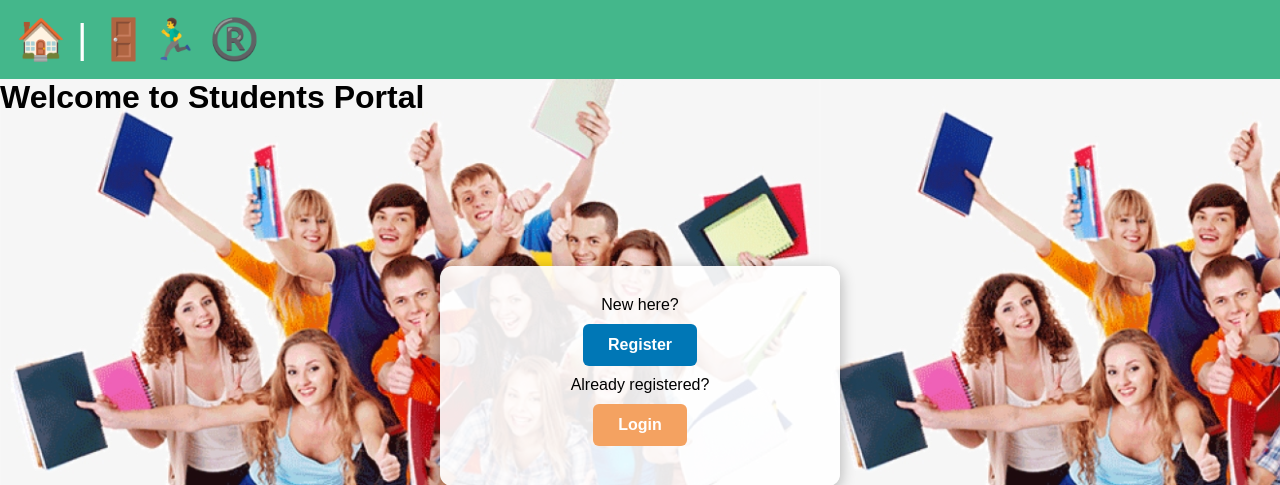
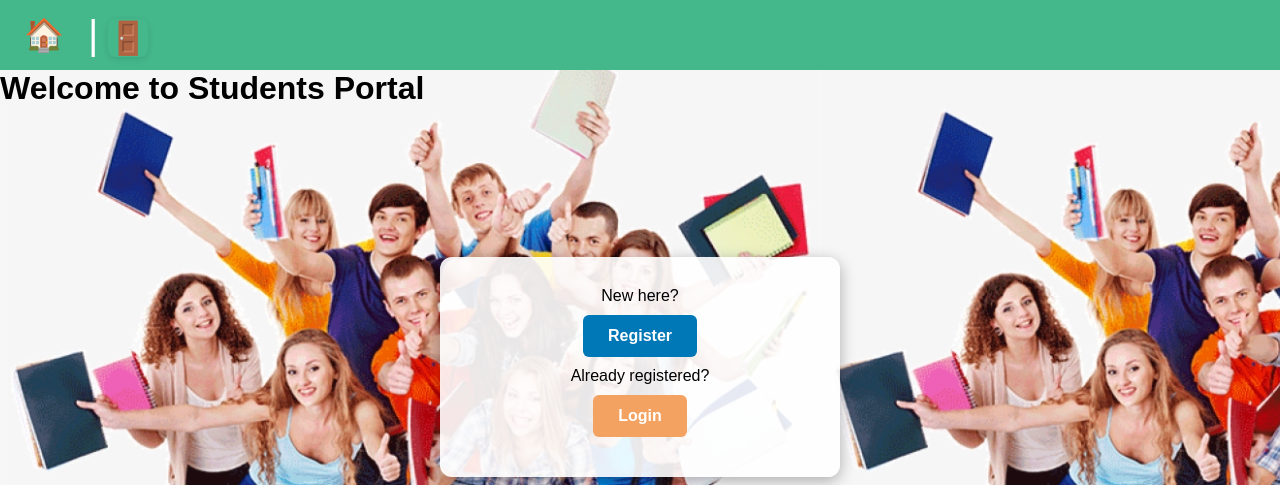
Before and after one commit to LYNDA2203/student_portal_django, a Django app: page / in a window 1280 px wide. Shown: the top 485 px of the page. Run offline with Django 5.2, Linux system fonts and the light colour scheme; a user stored in the database is signed in.

Commit message:
[LYNDA] Feat:Updated the few features and also added the logout bar

```diff
--- a/studentportal/static/css/style.css
+++ b/studentportal/static/css/style.css
@@ -33,6 +33,11 @@ form {
     border-radius: 8px;
     box-shadow: 0 2px 6px rgba(0,0,0,0.1);
 }
+
+.form-group {
+    margin-bottom: 15px; /* space between groups */
+}
+
 
 form h2 {
     text-align: center;
@@ -117,3 +122,58 @@ p.error {
 .container a.login:hover {
     background: #e76f51;
 }
+
+.navbar {
+    background-color: #44B78B;   /* green bar */
+    padding: 10px;
+    display: flex;
+    gap: 10px;
+    align-items: center;
+}
+
+/* Style for all nav buttons */
+.nav-btn {
+    color: #44B78B;
+    padding: 6px 14px;
+    border-radius: 6px;
+    font-weight: bold;
+    text-decoration: none;
+    border: none;
+    cursor: pointer;
+    transition: 0.3s ease;
+    font-size: 0.8em;
+    display: inline-block;
+
+}
+
+/* Hover effect */
+.nav-btn:hover {
+    background: #2f728c;
+    color: white;
+}
+
+/* Special style for Logout */
+.nav-left {
+  margin-left: auto;
+  display: flex;
+  align-items: center;
+  gap: 1px;
+}
+
+.logout-form,
+.logout-btn {
+  background: transparent;
+  border: none;
+  outline: none;
+  padding: 0;
+  margin: 0;
+  width: auto;
+  display: inline-flex;
+  align-items: center;
+  justify-content: center;
+  cursor: pointer;
+}
+
+.nav-btn.logout-btn:hover {
+    background: #cc5656;
+}
--- a/studentportal/studentportal/urls.py
+++ b/studentportal/studentportal/urls.py
@@ -24,4 +24,5 @@ urlpatterns = [
     path('login/',views.login_view,name='login'),
     path('register/',views.register_view,name='register'),
     path('courses/',include('courses.urls')),
+    path('logout/',views.logout_view,name='logout'),
 ]
--- a/studentportal/studentportal/views.py
+++ b/studentportal/studentportal/views.py
@@ -1,6 +1,7 @@
 from django.shortcuts import render, redirect
 from django.contrib.auth.forms import UserCreationForm
-from django.contrib.auth import login,authenticate
+from django.contrib.auth import login,authenticate,logout
+from django.contrib.auth.forms import AuthenticationForm
 
 
 def home_view(request):
@@ -24,16 +25,19 @@ def register_view(request):
 
 
 def login_view(request):
+    form = AuthenticationForm(request, data=request.POST or None)
     if request.method == "POST":
-        username = request.POST.get("username")
-        password = request.POST.get("password")
-        user = authenticate(request, username=username, password=password)
-        if user is not None:  # Only registered users with correct credentials
+        if form.is_valid():
+            user = form.get_user()
             login(request, user)
             return redirect('home')
         else:
             error = "Invalid username or password"
     else:
         error = None
+    return render(request, 'login.html', {'form': form, 'error': error})
 
-    return render(request, 'login.html', {'error': error})
+def logout_view(request):
+     if request.method in ["POST", "GET"]:
+        logout(request)
+        return redirect('home')
--- a/studentportal/templates/layout.html
+++ b/studentportal/templates/layout.html
@@ -15,21 +15,44 @@
 
 </head>
 <body background="static/image/students_image.png">
-    <nav>
-       <a href="/" style="text-decoration: none;">
-            <span role="img" aria-label="Home" title="Home">🏠</span>
-        </a> |
+   <nav class="navbar">
+    <!-- Always show Home -->
+    <a href="{% url 'home' %}" class="nav-btn" style="text-decoration: none;">
+        <span role="img" aria-label="Home" title="Home">🏠</span>
+    </a> |
+
+    <!-- If user is logged in, show Logout -->
+    <div class="nav-right">
         {% if user.is_authenticated %}
-         <a href="/login" style="text-decoration: none;">
-            <span role="img" aria-label="login" title = "login">🚪🏃‍♂️</span>
-        </a>
+        <form action="{% url 'logout' %}" method="post" class="logout-form">
+            {% csrf_token %}
+            <button type="submit" class="nav-btn logout-btn">🚪</button>
+        </form>
+        {% else %}
 
+        <!-- If user is not logged in -->
+        {% if request.resolver_match.url_name == "login" %}
+            <!-- On login page: show Home + Register -->
+            <a href="{% url 'register' %}" class="nav-btn" style="text-decoration: none;">
+                <span role="img" aria-label="register" title="Register">®️</span>
+            </a>
+        {% elif request.resolver_match.url_name == "register" %}
+            <!-- On register page: show Home + Login -->
+            <a href="{% url 'login' %}" class="nav-btn" style="text-decoration: none;">
+                <span role="img" aria-label="login" title="Login">🔑</span>
+            </a>
+        {% elif request.resolver_match.url_name == "home" %}
+            <!-- On home page: show Register + Login -->
+            <a href="{% url 'register' %}" class="nav-btn" style="text-decoration: none;">
+                <span role="img" aria-label="register" title="Register">®️</span>
+            </a> |
+            <a href="{% url 'login' %}" class="nav-btn" style="text-decoration: none;">
+                <span role="img" aria-label="login" title="Login">🔑</span>
+            </a>
         {% endif %}
+    {% endif %}
+</nav>
 
-         <a href="{% url 'register' %}" style="text-decoration: none;">
-            <span role="img" aria-label="register" title = "register">®️</span>
-        </a>
-    </nav>
     {% block content %}
 
 
--- a/studentportal/templates/login.html
+++ b/studentportal/templates/login.html
@@ -9,19 +9,21 @@
             {% csrf_token %}
             <h2>Login</h2>
 
+            <div class="form-group">
                 <label for="{{ form.username.id_for_label }}">Username</label>
                     {{ form.username }}
                     {% for error in form.username.errors %}
                         <p class="error">{{ error }}</p>
                     {% endfor %}
+            </div>
 
-            <label for=""></label>
-
+            <div class="form-group">
                 <label for="{{ form.password.id_for_label }}">Password</label>
                 {{ form.password }}
                 {% for error in form.password.errors %}
                     <p class="error">{{ error }}</p>
                 {% endfor %}
+            </div>
 
             {% if form.non_field_errors %}
                 {% for error in form.non_field_errors %}
```
Also changed, not shown: studentportal/db.sqlite3. Lines whose indentation alone changed are shown as unchanged.
